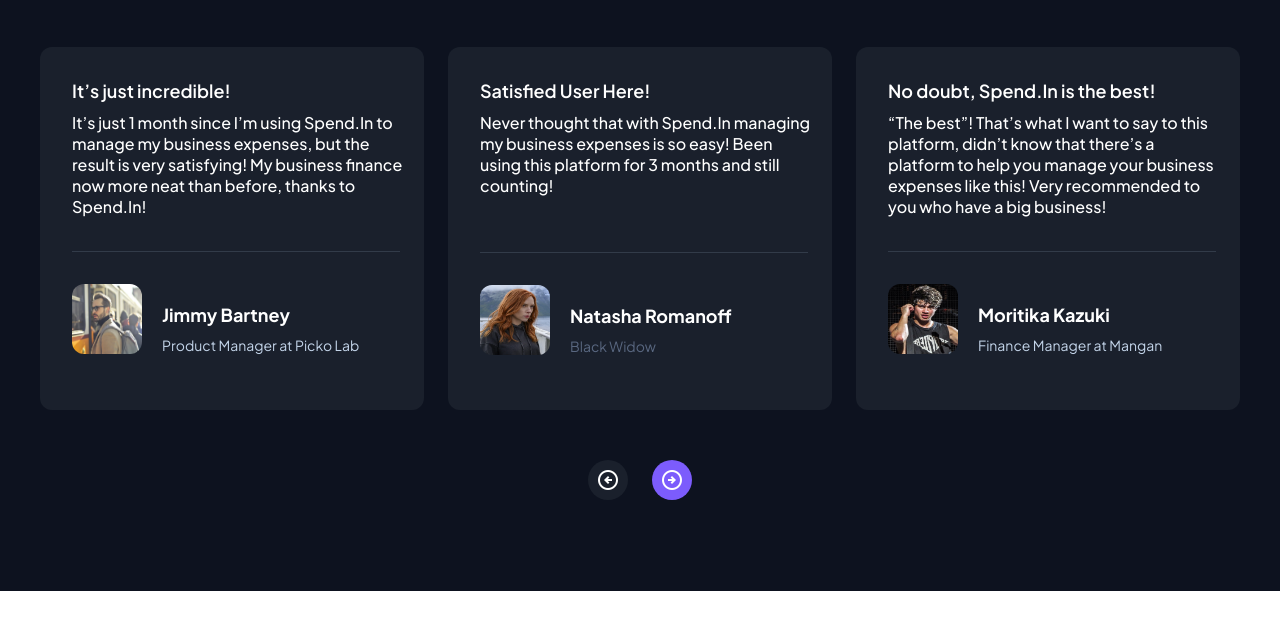
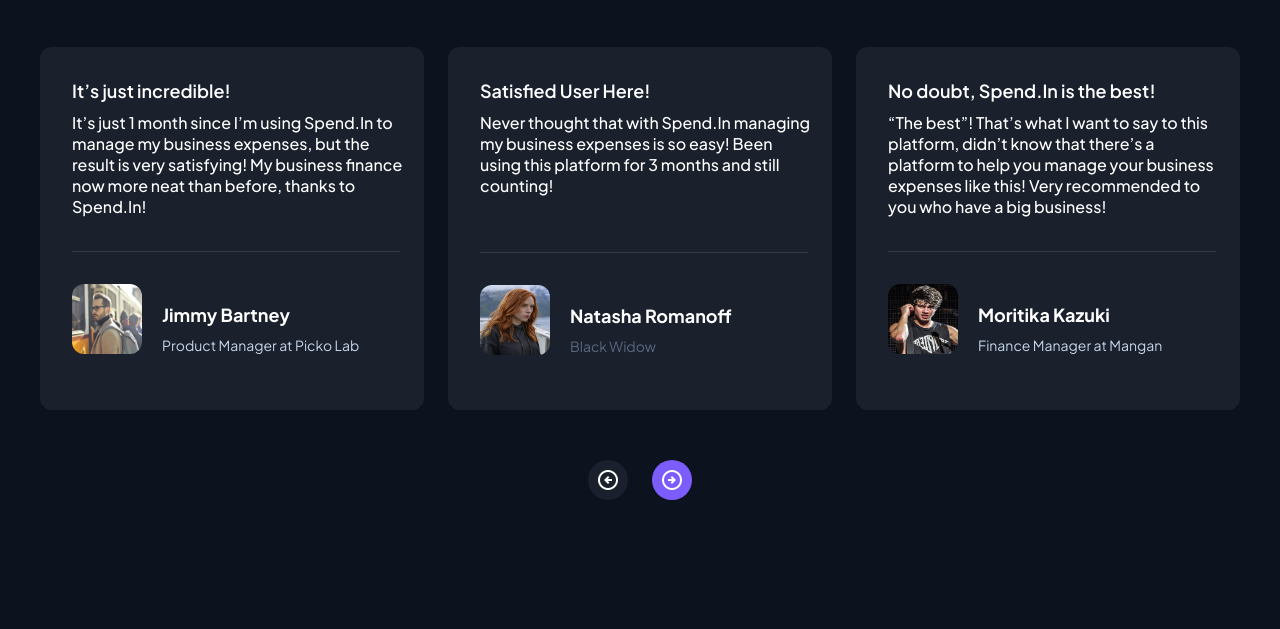
Before and after one commit to BMuhammed2009/HomeWork001, a plain HTML site: page assets/index.html in a window 1280 px wide. Shown: the part 209-838 px from the top of the page. Before the commit the page ends 800 px from the top, so only its background shows below. Drawn offline with nearby package versions, Linux system fonts and the light colour scheme.

Commit message:
first commit

```diff
--- a/assets/style.css
+++ b/assets/style.css
@@ -5,7 +5,7 @@
 }
 .Testimonials{
 background-color: rgba(13, 18, 31, 1);
-height: 90vh;
+height: 130vh;
 width: 100vw;
  display: flex;
 align-items: center;
```
Also changed, not shown: 1 other file.
